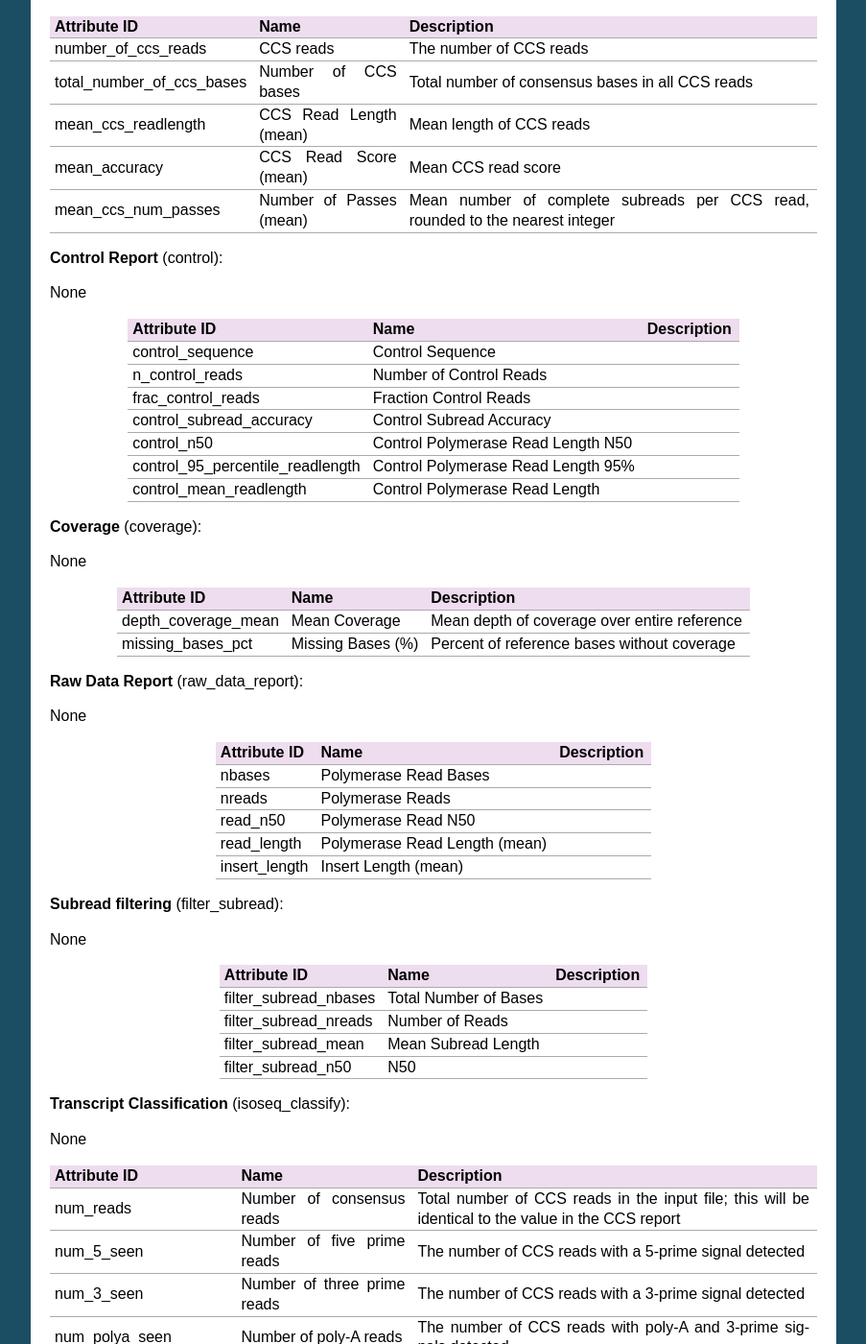
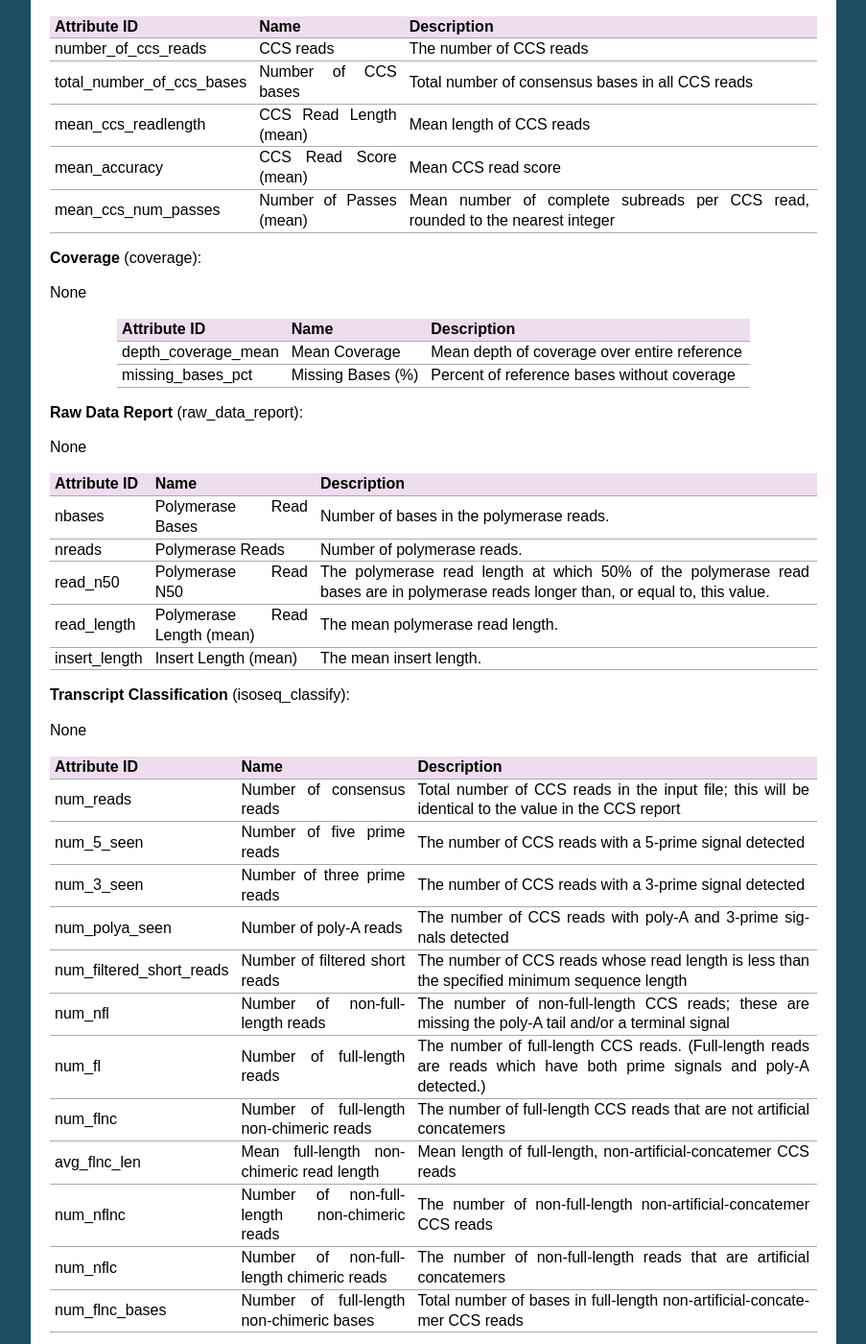
Before and after one commit to Global19-atlassian-net/pbreports, a Sphinx documentation site: the page built from doc/specs/attributes.rst, in a window 1280 px wide and 1400 px high, scrolled down 310 px. Shown: the whole window at 96% size, without its empty margins (198-1101 px from the left). Built offline with Sphinx 7.4.7, drawn with Linux system fonts in a browser that asks for light colours; some of the changed text lies outside the part shown.

Commit message:
blacklist some reports from documentation

```diff
--- a/doc/specs/attributes.rst
+++ b/doc/specs/attributes.rst
@@ -32,23 +32,6 @@ mean_ccs_num_passes        Number of Passes (mean)  Mean number of complete subr
 =========================  =======================  =============================================================================
 
 
-**Control Report** (control):
-
-None
-
-================================  ==================================  =============
-Attribute ID                      Name                                  Description
-================================  ==================================  =============
-control_sequence                  Control Sequence
-n_control_reads                   Number of Control Reads
-frac_control_reads                Fraction Control Reads
-control_subread_accuracy          Control Subread Accuracy
-control_n50                       Control Polymerase Read Length N50
-control_95_percentile_readlength  Control Polymerase Read Length 95%
-control_mean_readlength           Control Polymerase Read Length
-================================  ==================================  =============
-
-
 **Coverage** (coverage):
 
 None
@@ -65,29 +48,15 @@ missing_bases_pct    Missing Bases (%)  Percent of reference bases without cover
 
 None
 
-==============  =============================  =============
+==============  =============================  ==================================================================================================================================
 Attribute ID    Name                           Description
-==============  =============================  =============
-nbases          Polymerase Read Bases
-nreads          Polymerase Reads
-read_n50        Polymerase Read N50
-read_length     Polymerase Read Length (mean)
-insert_length   Insert Length (mean)
-==============  =============================  =============
-
-
-**Subread filtering** (filter_subread):
-
-None
-
-=====================  =====================  =============
-Attribute ID           Name                     Description
-=====================  =====================  =============
-filter_subread_nbases  Total Number of Bases
-filter_subread_nreads  Number of Reads
-filter_subread_mean    Mean Subread Length
-filter_subread_n50     N50
-=====================  =====================  =============
+==============  =============================  ==================================================================================================================================
+nbases          Polymerase Read Bases          Number of bases in the polymerase reads.
+nreads          Polymerase Reads               Number of polymerase reads.
+read_n50        Polymerase Read N50            The polymerase read length at which 50% of the polymerase read bases are in polymerase reads longer than, or equal to, this value.
+read_length     Polymerase Read Length (mean)  The mean polymerase read length.
+insert_length   Insert Length (mean)           The mean insert length.
+==============  =============================  ==================================================================================================================================
 
 
 **Transcript Classification** (isoseq_classify):
@@ -166,18 +135,6 @@ mapped_readlength_max         CCS Read Length Max (mapped)      The maximum leng
 ============================  ================================  ===========================================================================================
 
 
-**Overview** (overview):
-
-None
-
-==============  ==========  =============
-Attribute ID    Name          Description
-==============  ==========  =============
-ncells          SMRT Cells
-nmovies         Movies
-==============  ==========  =============
-
-
 **Polished Assembly** (polished_assembly):
 
 None
--- a/doc/specs/extract_attributes.py
+++ b/doc/specs/extract_attributes.py
@@ -13,6 +13,7 @@ TARGET = op.join(op.dirname(__file__), "attributes.rst")
 _DIR_NAME = os.path.dirname(os.path.abspath(__file__))
 SPEC_DIR = os.path.join(_DIR_NAME, '../../pbreports/report/specs/')
 
+blacklist = ["control", "filter_subread", "overview"]
 
 def run(args=()):
     with open(TARGET, "w") as f:
@@ -26,6 +27,8 @@ pbreports specifications (automatically generated)
         for spec in os.listdir(SPEC_DIR):
             specfile = op.join(SPEC_DIR, spec)
             meta_rpt = MetaReport.from_json(specfile)
+            if meta_rpt.id in blacklist:
+            	continue
             if meta_rpt.attributes:
             	f.write("\n\n\n")
             	f.write("**{t}** ({d}):\n\n".format(t=meta_rpt.title, d=meta_rpt.id))
```
Also changed, not shown: 3 other files.
